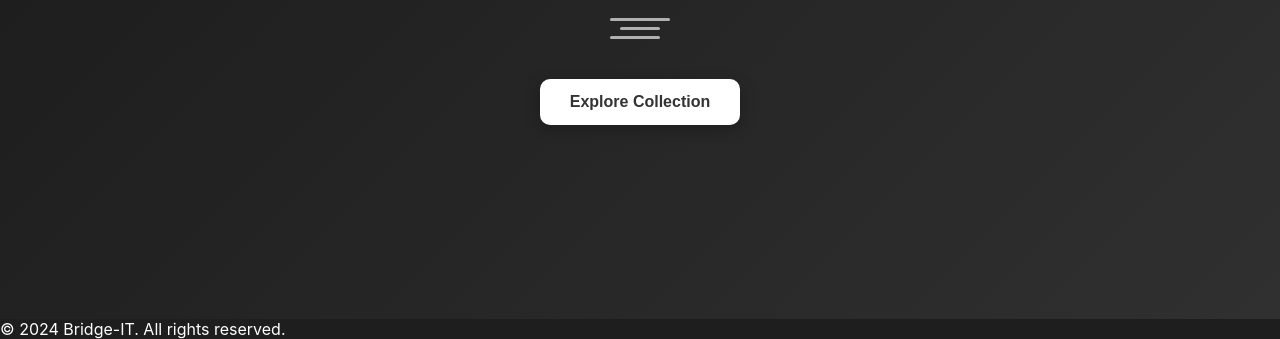
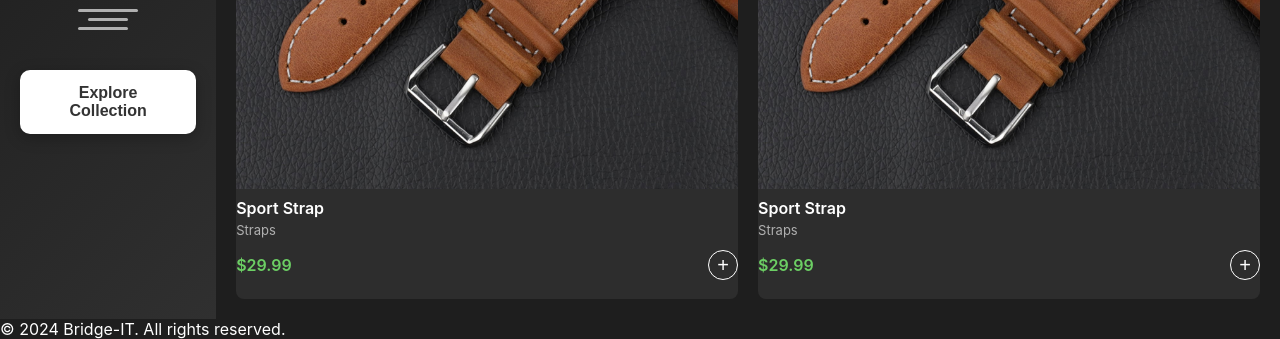
Before and after one commit to dblackman21/Web-Term-Project-Group3, a website: page public/index.html in a window 1280 px wide. Shown: the part 461-800 px from the top of the page. Drawn offline with Linux system fonts and the light colour scheme.

Commit message:
Added simple product cards and image library.

```diff
--- a/public/css/style.css
+++ b/public/css/style.css
@@ -25,8 +25,6 @@ body {
     display: flex;
     flex-direction: column; /* Main layout is column: Header, Nav, Main */
 }
-
-
 .main-header {
     background-color: var(--bg-medium);
     padding: 15px 20px;
@@ -36,14 +34,12 @@ body {
     box-shadow: 0 1px 5px rgba(0, 0, 0, 0.2);
     z-index: 10;
 }
-
 .logo {
     font-size: 24px;
     font-weight: bold;
     letter-spacing: 1px;
 
 }
-
 .icon-btn { /*applies to burger and cart button*/
     background: none;
     border: none;
@@ -53,7 +49,6 @@ body {
     padding: 5px;
     transition: color 0.2s;
 }
-
 .icon-btn:hover {
     color: var(--highlight-green);
 }
@@ -67,13 +62,11 @@ body {
     white-space: nowrap;
     -webkit-overflow-scrolling: touch; /*for mobile*/
 }
-
 .category-list {
     display: inline-flex;
     gap: 15px;
     padding-bottom: 5px; /* space for scrollbar */
 }
-
 .category-btn {
     background-color: transparent;
     color: var(--text-medium);
@@ -85,26 +78,23 @@ body {
     transition: background-color 0.3s, color 0.3s, border-color 0.3s;
     white-space: nowrap;
 }
-
 .category-btn.active {
     background-color: var(--text-light);
     color: var(--bg-dark);
     border-color: var(--text-light);
     font-weight: 600;
 }
-
 .category-btn:hover:not(.active) {
     border-color: var(--highlight-green);
     color: var(--highlight-green);
 }
 
-/* MAIN CONTENT / HERO SECTION STYLES */
+/* HERO */
 .product-main-content {
     flex-grow: 1;
     padding: 0;
     display: flex; /* To contain the hero section */
 }
-
 .hero-section {
     flex-grow: 1;
     background: linear-gradient(135deg, #1a1a1a 0%, #303030 100%);
@@ -114,20 +104,17 @@ body {
     text-align: center;
     padding: 50px 20px;
 }
-
 .hero-content {
     display: flex;
     flex-direction: column;
     align-items: center;
     gap: 20px;
 }
-
 .product-tabs {
     display: flex;
     gap: 10px;
     margin-bottom: 10px;
 }
-
 .tab {
     background-color: transparent;
     border: 1px solid var(--text-medium);
@@ -139,12 +126,10 @@ body {
     transition: background-color 0.3s, color 0.3s;
     color: #18aa57;
 }
-
 .tab.active {
     background-color: #18aa57/20;
     color: #18aa57;
 }
-
 .hero-title {
     font-size: 48px;
     font-weight: 800;
@@ -152,30 +137,26 @@ body {
     color: var(--text-light);
     margin-bottom: 0;
 }
-
 .hero-divider {
     display: flex;
     flex-direction: column;
     gap: 6px;
     margin: 20px 0;
 }
-
 .hero-divider .line {
     width: 60px;
     height: 3px;
     background-color: var(--text-medium);
     border-radius: 2px;
 }
-
 .hero-divider .line:nth-child(2) {
     width: 40px;
     align-self: center;
 }
-
 .hero-divider .line:nth-child(3) {
     width: 50px;
 }
-
+/* Buttons */
 .explore-btn {
     width: auto;
     padding: 14px 30px;
@@ -191,11 +172,112 @@ body {
     box-shadow: 0 4px 15px rgba(0, 0, 0, 0.25);
 
 }
-
 .explore-btn:hover {
     transform: translateY(-2px);
     box-shadow: 0 6px 20px rgba(255, 255, 255, 0.2);
 }
+
+/* Product Cards */
+.product-list {
+    display: grid;
+    grid-template-columns: repeat(auto-fit, minmax(250px, 1fr));
+    gap: 20px;
+    padding: 20px;
+    background-color: var(--bg-dark); /* Ensure contrast with hero section */
+}
+ /* Styling for the card itself (no box or border needed, just spacing) */
+.product-card {
+    display: flex;
+    flex-direction: column;
+    border-radius: 8px;
+    overflow: hidden;
+    color: var(--text-light);
+    text-decoration: none; /* In case you make the whole card a link */
+}
+.product-image-container {
+    position: relative;
+    width: 100%;
+    aspect-ratio: 1 / 1;
+    overflow: hidden;
+    background-color: var(--bg-medium);
+}
+.product-image {
+    width: 100%;
+    height: 100%;
+    object-fit: cover;
+    transition: transform 0.3s ease;
+}
+.product-card:hover .product-image {
+    transform: scale(1.05); /* lil zoomi interaction */
+}
+/* Quick view overlay*/
+.quick-view-btn {
+    position: absolute;
+    bottom: 0;
+    left: 0;
+    width: 100%;
+    background-color: rgba(0, 0, 0, 0.7);
+    color: var(--text-light);
+    padding: 10px 0;
+    border: none;
+    cursor: pointer;
+    font-size: 14px;
+    font-weight: 600;
+    transform: translateY(100%);
+    transition: transform 0.3s ease-out;
+}
+.product-card:hover .quick-view-btn {
+    transform: translateY(0);
+}
+/* Product Info */
+.product-info {
+    padding: 10px 0;
+    background-color: var(--bg-medium);
+    flex-grow: 1;
+    display: flex;
+    flex-direction: column;
+    gap: 4px;
+}
+.product-name {
+    font-size: 16px;
+    font-weight: 600;
+    line-height: 1.2;
+}
+.product-category {
+    font-size: 13px;
+    color: var(--text-medium);
+}
+.product-price-row {
+    display: flex;
+    justify-content: space-between;
+    align-items: center;
+    margin-top: 8px;
+}
+.product-price {
+    font-size: 16px;
+    font-weight: 600;
+    color: var(--highlight-green);
+}
+.add-to-cart-btn {
+    background-color: transparent;
+    color: var(--text-light);
+    border: 1px solid var(--text-light);
+    border-radius: 50%;
+    width: 30px;
+    height: 30px;
+    line-height: 0px;
+    text-align: center;
+    font-size: 20px;
+    cursor: pointer;
+    transition: background-color 0.2s, color 0.2s;
+}
+.add-to-cart-btn:hover {
+    background-color: var(--highlight-green);
+    border-color: var(--highlight-green);
+    color: var(--bg-dark);
+}
+
+
 
 /* MOBILE TWEAKS */
 @media (max-width: 600px) {
@@ -228,4 +310,10 @@ body {
         padding: 12px 25px;
         font-size: 15px;
     }
+
+    .product-list {
+        grid-template-columns: repeat(auto-fit, minmax(200px, 1fr));
+        gap: 15px;
+        padding: 15px;
+    }
 }
--- a/public/index.html
+++ b/public/index.html
@@ -48,8 +48,37 @@
                 </button>
             </div>
         </section>
+
         <section class="product-list">
             <!-- Product items will be dynamically inserted here -->
+            <div class="product-card"> <!--Product 1-->
+                <div class="product-image-container">
+                    <img src="./img_library/temp_strap.jpg" alt="strap 1" class="product-image">
+                    <button class="quick-view-btn">Quick view</button>
+                </div>
+                <div class="product-info">
+                    <h3 class="product-name">Sport Strap</h3>
+                    <p class="product-category">Straps</p>
+                    <div class="product-price-row">
+                        <span class="product-price">$29.99</span>
+                        <button class="add-to-cart-btn" Aria-label="Add to cart">&#43;</button>
+                    </div>
+                </div>
+            </div>
+            <div class="product-card"> <!--Product 2-->
+                <div class="product-image-container">
+                    <img src="./img_library/temp_strap.jpg" alt="strap 2" class="product-image">
+                    <button class="quick-view-btn">Quick view</button>
+                </div>
+                <div class="product-info">
+                    <h3 class="product-name">Sport Strap</h3>
+                    <p class="product-category">Straps</p>
+                    <div class="product-price-row">
+                        <span class="product-price">$29.99</span>
+                        <button class="add-to-cart-btn" Aria-label="Add to cart">&#43;</button>
+                    </div>
+                </div>
+            </div>
         </section>
         <nav class="bottom-nav">
 
```
Also changed, not shown: public/img_library/temp_strap.jpg (added).
